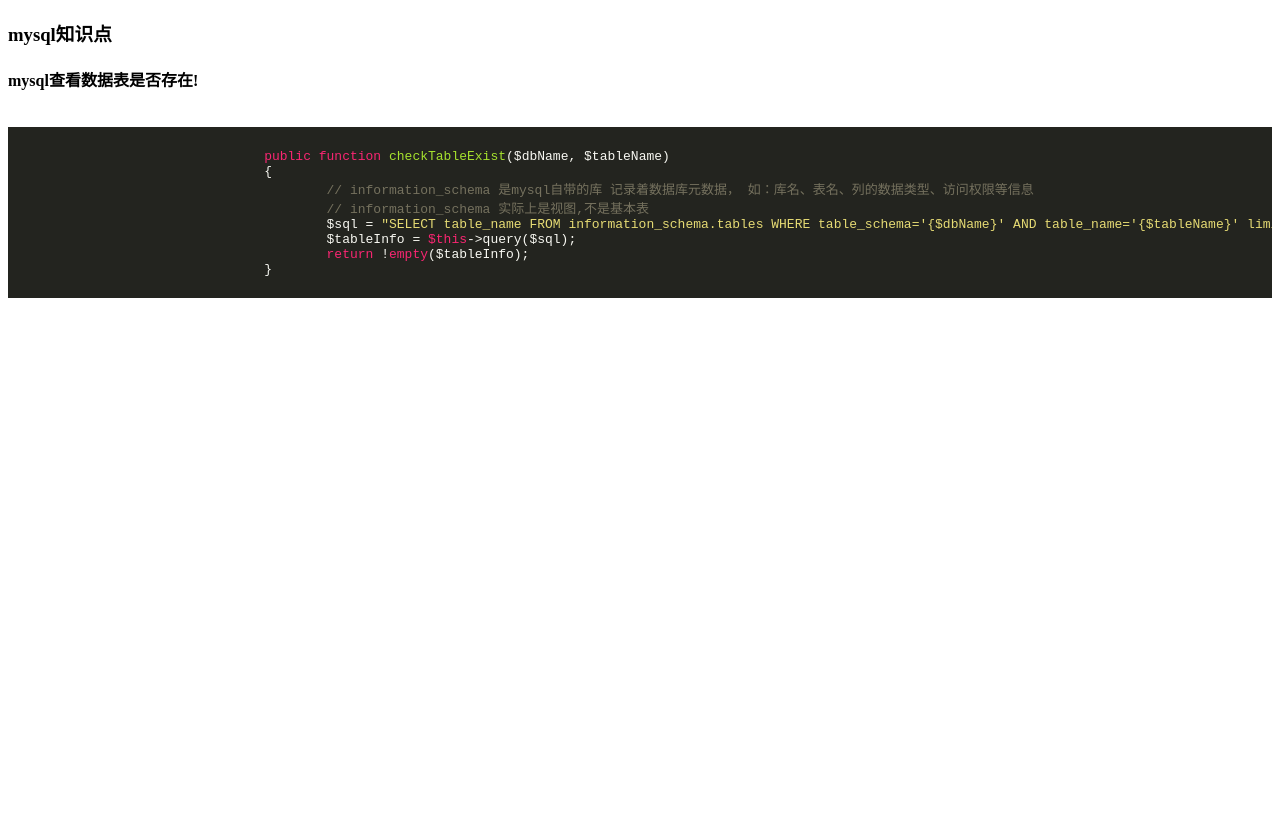
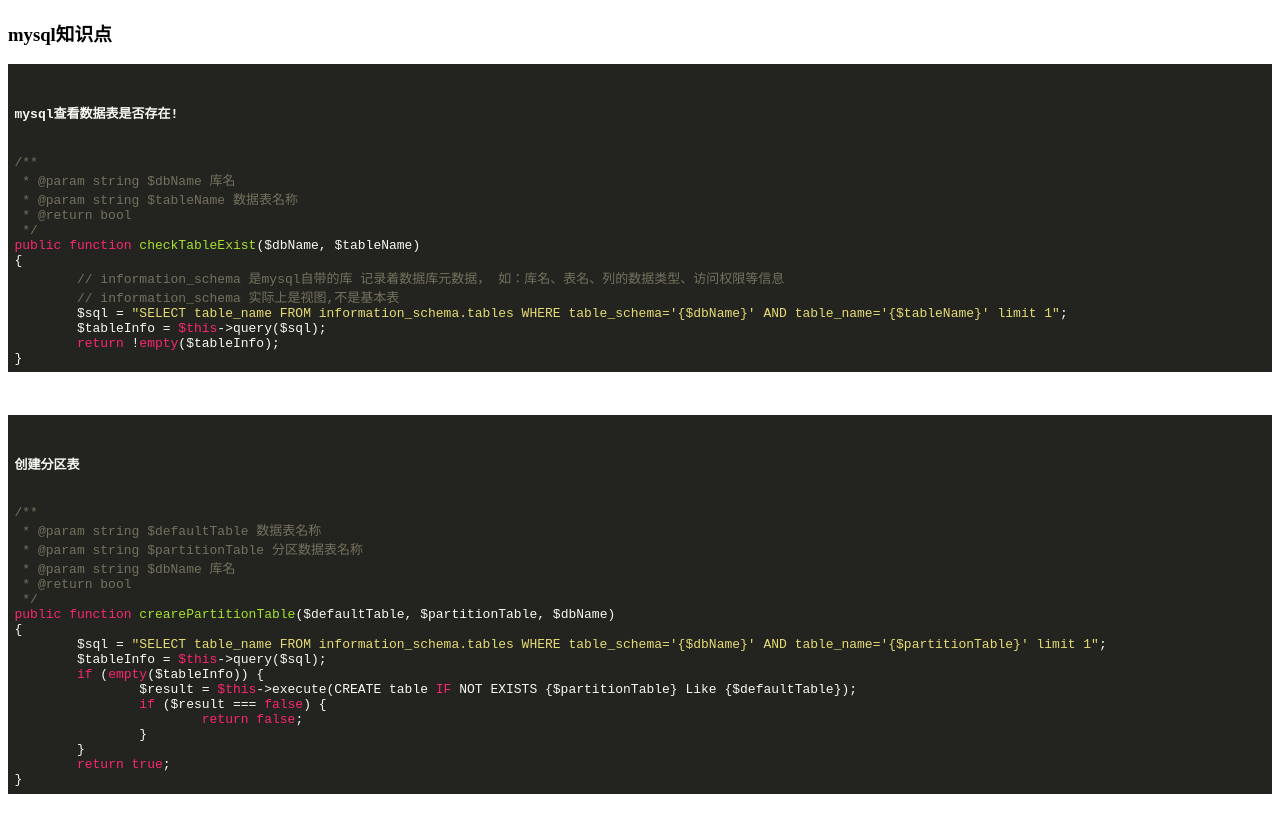
Before and after one commit to PHPerJohn/blog, a plain HTML site: page mysql_note.html in a window 1280 px wide. Before the commit the page ends 800 px from the top, so only its background shows below. Drawn offline with Linux system fonts and the light colour scheme.

Commit message:
createPartitionTable

```diff
--- a/mysql_note.html
+++ b/mysql_note.html
@@ -10,10 +10,14 @@
 <body>
 	<div>
 		<h3>mysql知识点</h3>
-		<p>
-			<h4>mysql查看数据表是否存在!</h4>
 		<pre>
 <code>
+<h4>mysql查看数据表是否存在!</h4>
+/**
+ * @param string $dbName 库名
+ * @param string $tableName 数据表名称
+ * @return bool
+ */
 public function checkTableExist($dbName, $tableName)
 {
 	// information_schema 是mysql自带的库 记录着数据库元数据， 如：库名、表名、列的数据类型、访问权限等信息
@@ -24,7 +28,30 @@
 }
 </code>
 		</pre>
-		</p>
+
+		<pre>
+<code>
+<h4>创建分区表</h4>
+/**
+ * @param string $defaultTable 数据表名称
+ * @param string $partitionTable 分区数据表名称
+ * @param string $dbName 库名
+ * @return bool
+ */
+public function crearePartitionTable($defaultTable, $partitionTable, $dbName)
+{
+	$sql = "SELECT table_name FROM information_schema.tables WHERE table_schema='{$dbName}' AND table_name='{$partitionTable}' limit 1";
+	$tableInfo = $this->query($sql);
+	if (empty($tableInfo)) {
+		$result = $this->execute(CREATE table IF NOT EXISTS {$partitionTable} Like {$defaultTable});
+		if ($result === false) {
+			return false;
+		}
+	}
+	return true;
+}
+</code>
+		</pre>
 	</div>
 </body>
 </html>
```
Lines whose indentation alone changed are shown as unchanged.
